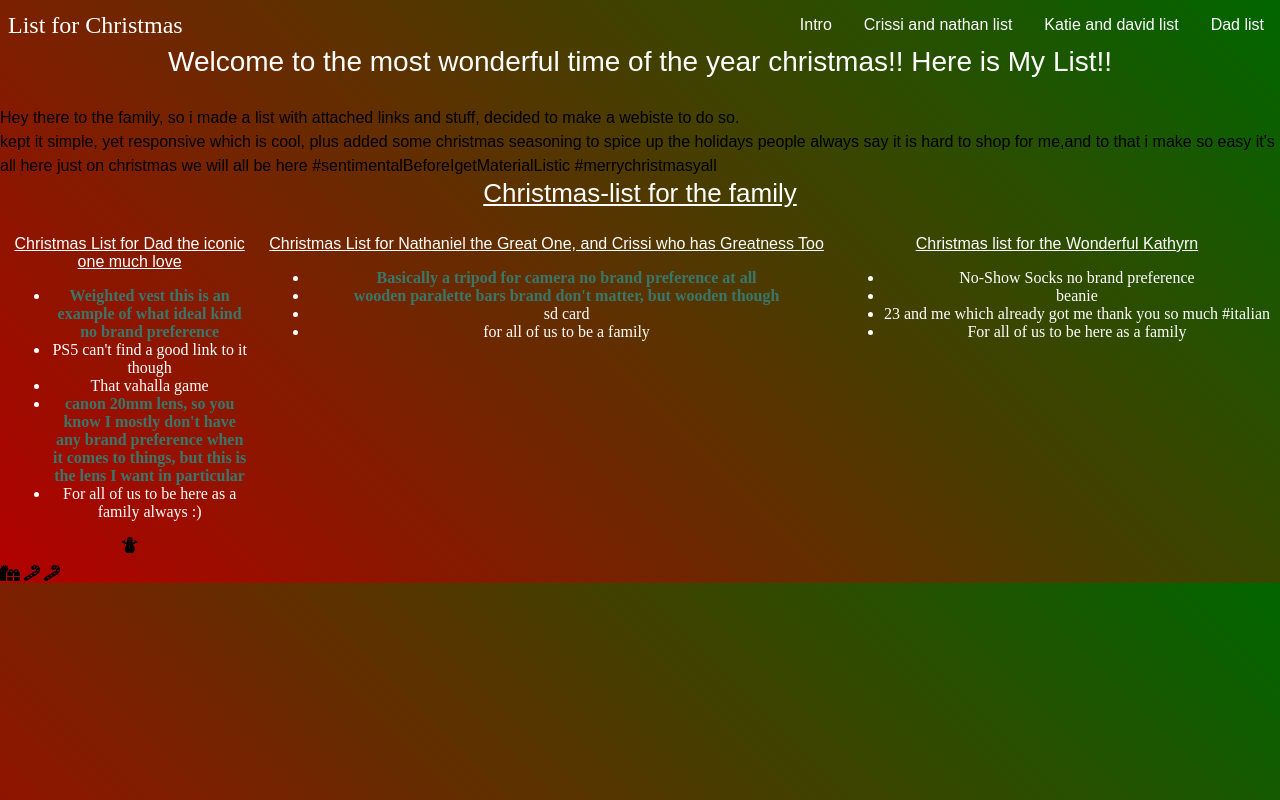
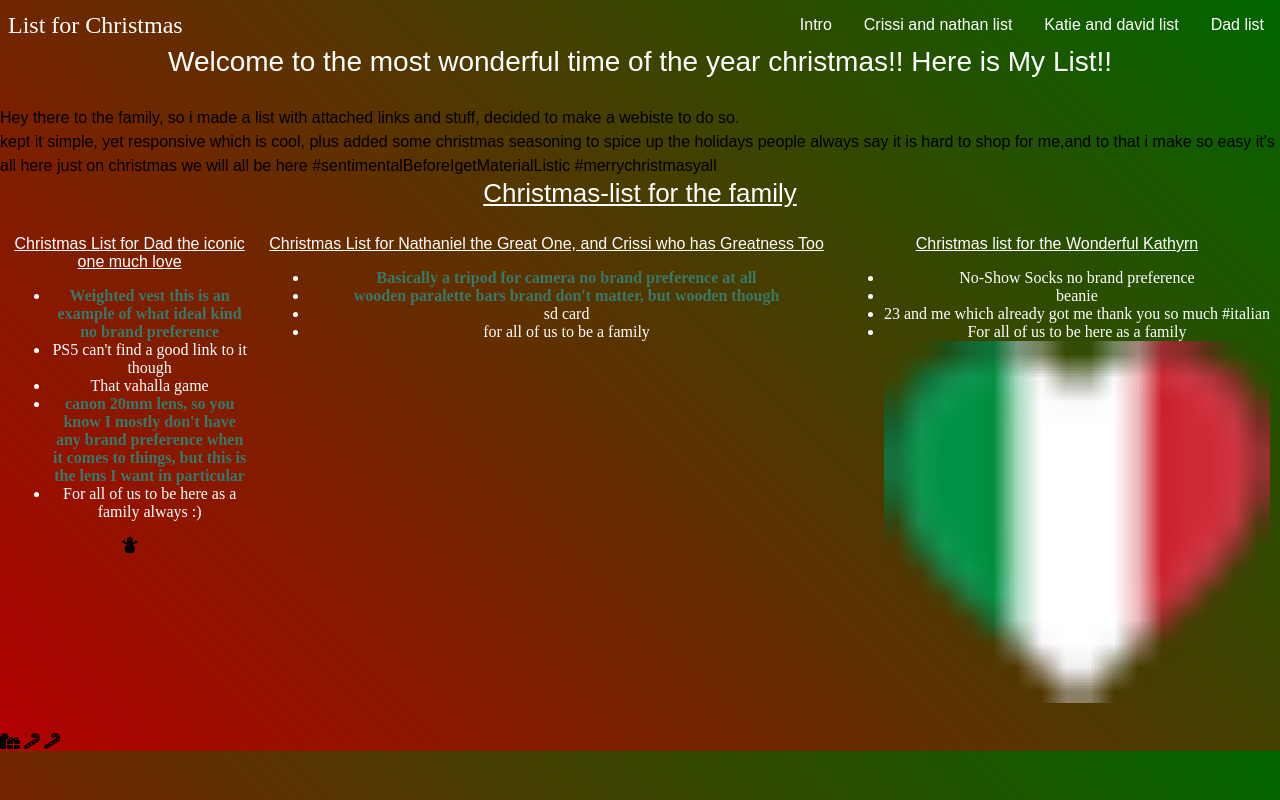
Before and after one commit to amv-coding/christmas-list, a plain HTML site: page index.html in a window 1280 px wide. Drawn offline with Linux system fonts and the light colour scheme; some icons are missing.

Commit message:
Update index.html

```diff
--- a/index.html
+++ b/index.html
@@ -71,7 +71,7 @@
             <li><a href=""></a>No-Show Socks no brand preference</li>
             <li><a href=""></a> beanie</li>
             <li><a href=""></a> 23 and me which already got me thank you so much #italian</li>
-            <li><a href=""></a>For all of us to be here as a family</li>
+            <li><a href=""></a>For all of us to be here as a family<img src ="https://raw.githubusercontent.com/amv-coding/christmas-list/main/italy-flag-heart-3d-icon-16%20(1).png" /></li>
         </ul>
 
 				</div>
```
